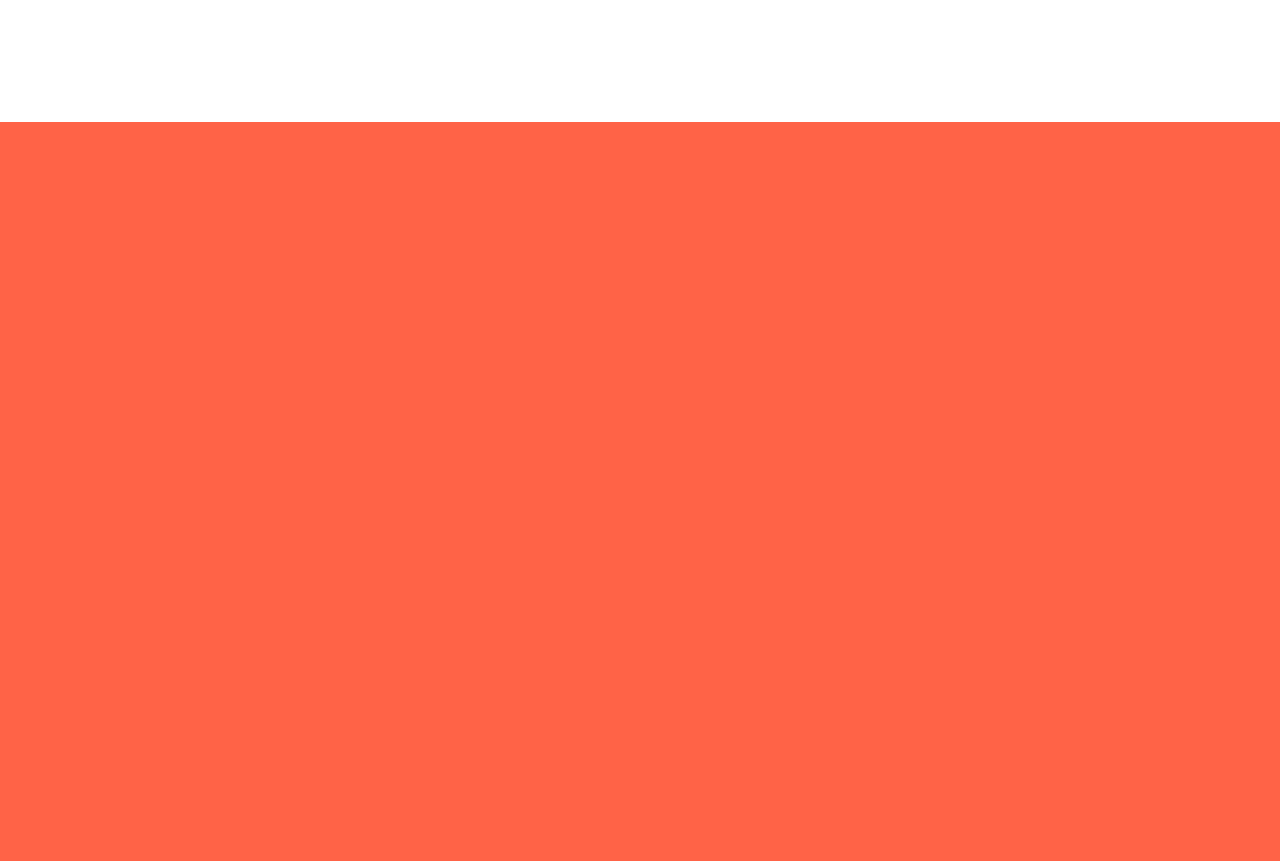
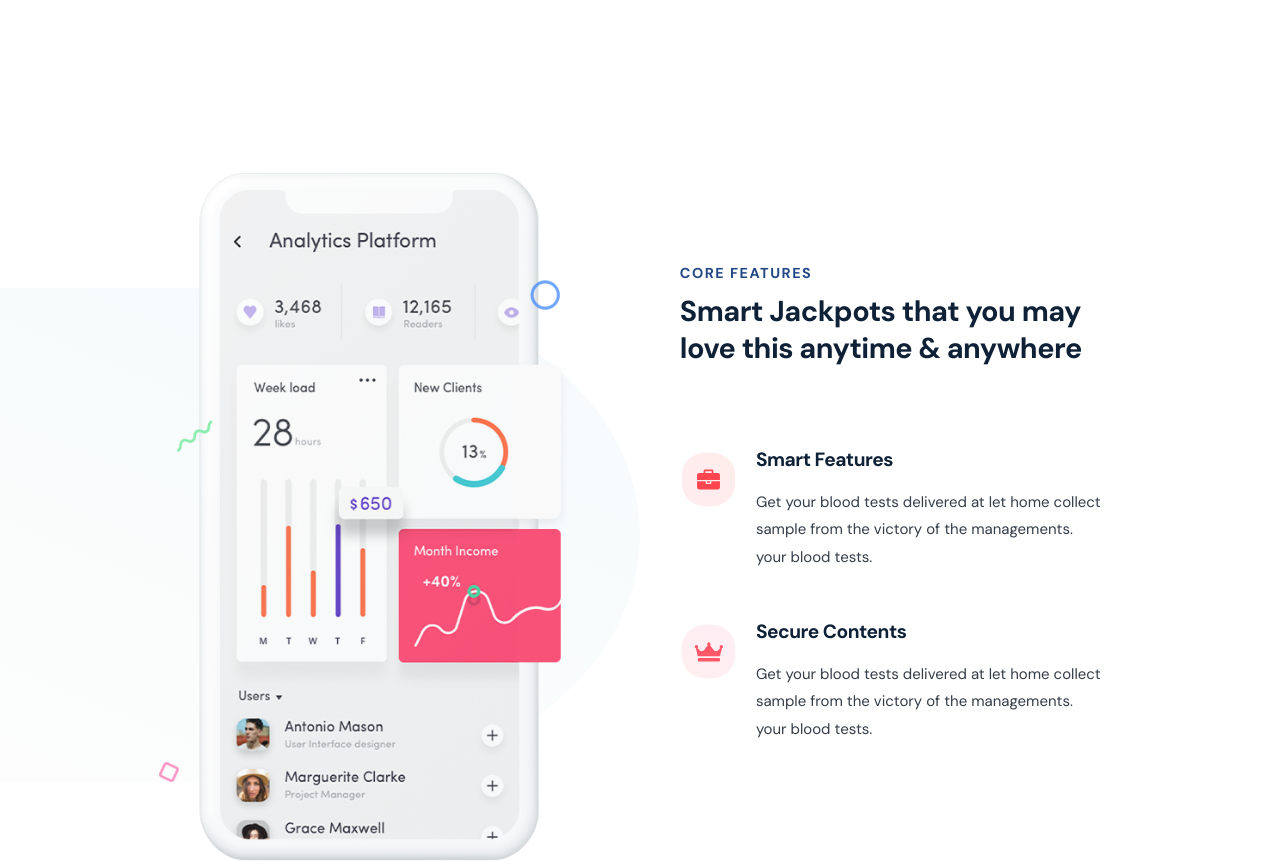
Before and after one commit to S-Solomon/App-Modern, a React (Create React App) app: page / in a window 1280 px wide. Shown: the part 1580-2441 px from the top of the page. Built offline with nearby package versions, Linux system fonts and the light colour scheme.

Commit message:
core features one section

```diff
--- a/src/sections/CoreFeaturesOne.tsx
+++ b/src/sections/CoreFeaturesOne.tsx
@@ -1,10 +1,42 @@
 import React from 'react'
 import styled from 'styled-components'
+import { OuterLayout } from '../styles/Layout'
+import mobileThumb from '../assets/corefeatures1/mobileThumb.png'
+import coreOne from '../data/CoreOne'
 
 const CoreFeaturesOne = () => {
     return (
         <CoreFeaturesOneStyled>
-
+            <OuterLayout>
+                <Wrapper>
+                    <ImageContainer>
+                        <img src={mobileThumb} alt="" />
+                    </ImageContainer>
+                    <TextContainer>
+                        <div className="topic-wrapper">
+                            <div className="topic">
+                                <div className="container">
+                                    <p className="subtitle" >Core features</p>
+                                    <h2 className="primary-title">Smart Jackpots that you may love this anytime & anywhere</h2>
+                                </div>
+                            </div>
+                        </div>
+                        <div className="content-wrapper">
+                            {
+                                coreOne.map((item) => (
+                                    <div className="item" key={item.id}>
+                                        <img src={item.img} alt="" />
+                                        <div className="text-wrapper">
+                                            <h2 className="secondary-title">{item.title}</h2>
+                                            <div className="para">{item.text}</div>
+                                        </div>
+                                    </div>
+                                ))
+                            }
+                        </div>
+                    </TextContainer>
+                </Wrapper>
+            </OuterLayout>
         </CoreFeaturesOneStyled>
     )
 }
@@ -12,4 +44,205 @@ const CoreFeaturesOne = () => {
 export default CoreFeaturesOne
 
 
-const CoreFeaturesOneStyled = styled.section``
+const CoreFeaturesOneStyled = styled.section`
+    position: relative;
+    @media screen and (min-width: 768px) {
+        padding: 0.63rem 0;
+    }
+    @media screen and (min-width: 1220px) {
+        padding: 3.13rem 0;
+    }
+    &::before {
+        position: absolute;
+        content: '';
+        top: auto;
+        left: 0;
+        bottom: 100px;
+        background: linear-gradient(-157deg, #f6fafd, #f9fcfc, #fcfdfc);
+        height: 350px;
+        width: 50%;
+        z-index: -1;
+        border-top-right-radius: 50%;
+        border-bottom-right-radius: 50%;
+        -webkit-transform: translateY(0);
+        -ms-transform: translateY(0);
+        transform: translateY(0);
+        @media screen and (min-width: 480px) {
+            bottom: 0;
+            height: 550px;
+        }
+        @media screen and (min-width: 640px) {
+            height: 60%;
+        }
+        @media screen and (min-width: 768px) {
+            top: 50%;
+            bottom: auto;
+            -webkit-transform: translateY(-50%);
+            -ms-transform: translateY(-50%);
+            transform: translateY(-50%);
+        }
+    }
+`;
+
+
+const Wrapper = styled.div`
+    display: flex;
+    flex-direction: column;
+    justify-content: space-between;
+    align-items: center;
+    width: 100%;
+    margin: 0 auto;
+    @media screen and (min-width: 768px) {
+        flex-direction: row;
+    }
+`
+
+
+const ImageContainer = styled.div`
+    order: 2;
+    @media screen and (min-width: 480px) {
+        padding: 0 1.56rem;
+    }
+    @media screen and (min-width: 640px) {
+        padding-left: 0;
+    }
+    @media screen and (min-width: 768px) {
+        -webkit-order: 0;
+        -ms-flex-order: 0;
+        order: 0;
+    }
+    @media screen and (min-width: 1024px) {
+        padding-left: 3.13rem;
+    }
+    @media screen and (min-width: 1220px) {
+        padding-left: 5.94rem;
+        padding-right: 4.7rem;
+    }
+    @media screen and (min-width: 1366px)  {
+        padding-right: 5.94rem;
+    }
+    img {
+        box-sizing: border-box;
+        margin: 0;
+        min-width: 0;
+        max-width: 100%;
+        height: auto;
+    }
+`;
+
+
+const TextContainer = styled.div`
+    min-width: 0;
+    width: 100%;
+    flex-shrink: 0;
+    @media screen and (min-width: 480px) {
+        width: 28.13rem;
+    }
+    @media screen and (min-width: 640px) {
+        width: 34.38rem;
+        padding-right: auto;
+    }
+    @media screen and (min-width: 768px) {
+        width: 21.88rem;
+    }
+    @media screen and (min-width: 1024px) {
+        width: 31.25rem;
+    }
+    @media screen and (min-width: 1220px) {
+        width: 35.63rem;
+        padding-right: 80px;
+    }
+    .topic-wrapper {
+        margin: 0 0 0.95rem 0;
+        text-align: center;
+        margin-bottom: 15px;
+        @media screen and (min-width: 768px) {
+            text-align: left;
+        }
+        @media screen and (min-width: 1024px) {
+            padding-left: 2.12rem;
+            margin-bottom: 0.3rem;
+        }
+        @media screen and (min-width: 1366px) {
+            padding-left: 3.44rem;
+        }
+        .topic {
+            display: flex;
+            flex-direction: column;
+            .container {
+                display: flex;
+                flex-direction: column;
+                margin-top: -5px;
+                width: 100%;
+            }
+        }
+    }
+
+    .content-wrapper {
+        margin-top: 4rem;
+        display: grid;
+        grid-gap: 0.94rem 0;
+        grid-template-columns: repeat(1, 1fr);
+        padding: 0 0px 2.2rem;
+        @media screen and (min-width: 1024px) {
+            padding: 0 1.25rem 2.5rem;
+        }
+        @media screen and (min-width: 1366px) {
+            padding: 0 2.5rem 2.5rem;
+        }
+        @media screen and (min-width: 1620px) {
+            padding: 0;
+        }
+        .item {
+            display: flex;
+            align-items: flex-start;
+            margin: 0 auto;
+            border-radius: 10px;
+            transition: all 0.3s;
+            background-color: white;
+            width: 100%;
+            min-width: 0;
+            padding: 0 17px 20px;
+            &:hover {
+                box-shadow: 0px 8px 24px rgb(69 88 157 / 7%);
+            }
+            @media screen and (min-width: 480px) {
+                width: 85%;
+            }
+            @media screen and (min-width: 768px) {
+                padding: 0 0 20px;
+                width: 100%;
+            }
+            @media screen and (min-width: 1024px) {
+                padding: 20px 15px 17px;
+            }
+        }
+        img {
+            max-width: 100%;
+            height: auto;
+            width: 50px;
+            height: auto;
+            -webkit-flex-shrink: 0;
+            -ms-flex-negative: 0;
+            flex-shrink: 0;
+            margin-right: 15px;
+            @media screen and (min-width: 480px) {
+                margin-right: 20px;
+            }
+            @media screen and (min-width: 640px) {
+                width: 55px;
+            }
+        }
+        .text-wrapper {
+            margin-top: -5px;
+            .secondary-title {
+                @media screen and (min-width: 1024px)  {
+                    margin-bottom: 15px;
+                }
+            }
+            .para {
+
+            }
+        }
+    }
+`;
```
